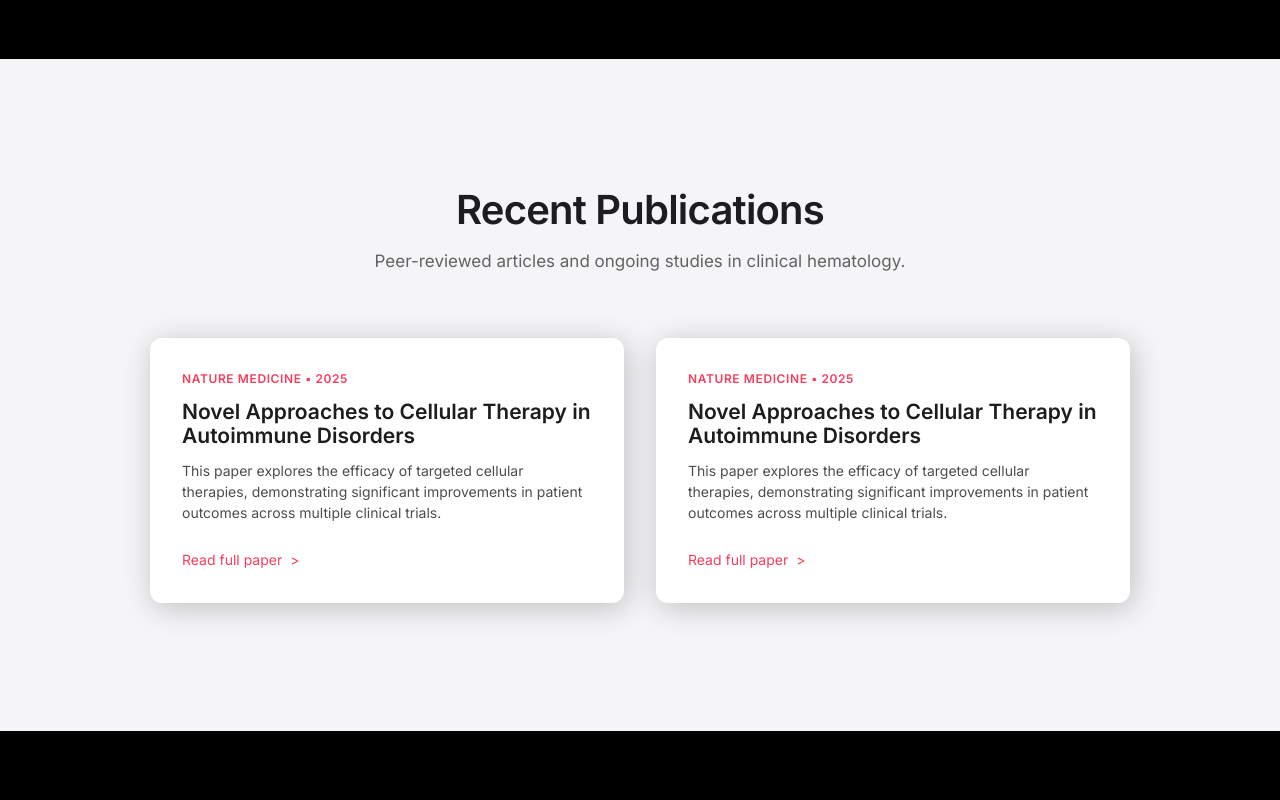
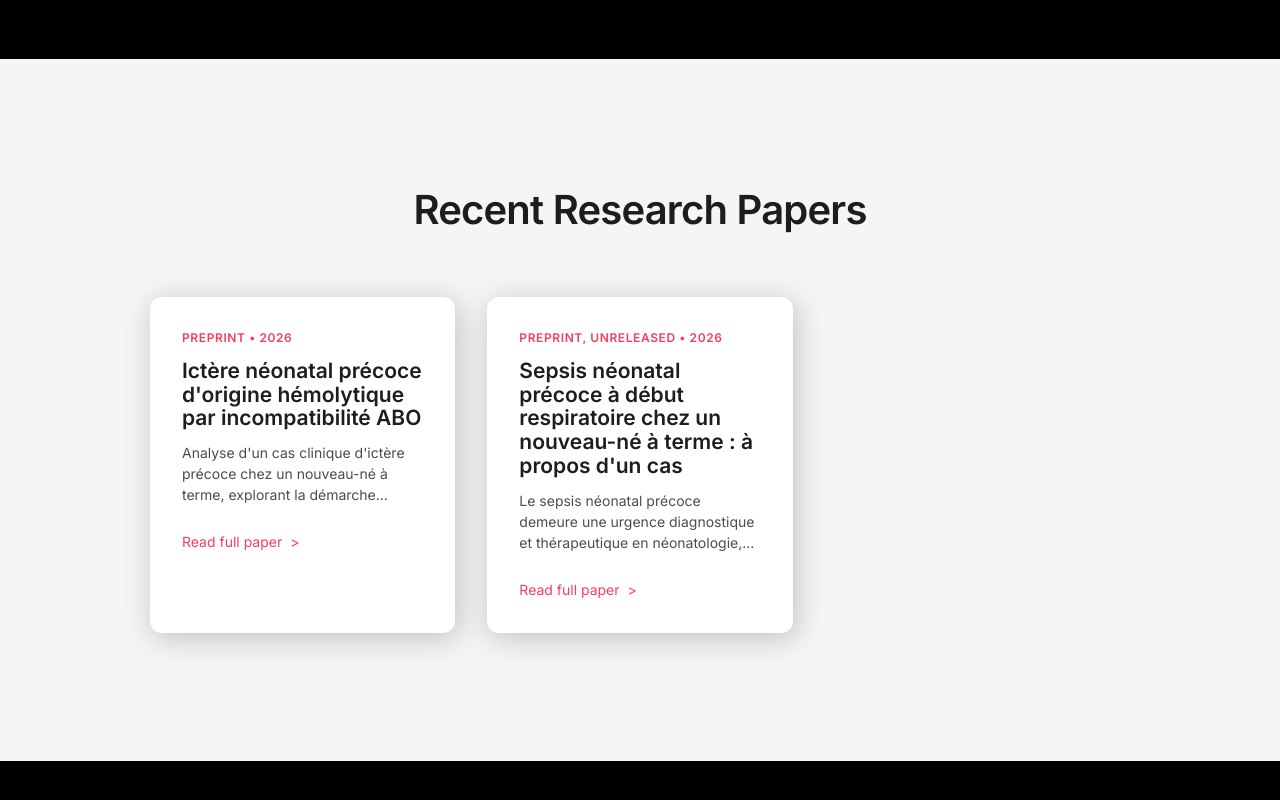
Before and after one commit to biowess/portfolio, a React (Vite) app: page / in a window 1280 px wide. Shown: the part 646-1446 px from the top of the page. Built offline with nearby package versions, Linux system fonts and the light colour scheme.

Commit message:
Update Home.tsx

```diff
--- a/src/pages/Home.tsx
+++ b/src/pages/Home.tsx
@@ -44,36 +44,55 @@ export function Home() {
             transition={{ duration: 0.6 }}
             className="text-center mb-16"
           >
-            <h2 className="section-heading mb-4">Recent Publications</h2>
-            <p className="text-[17px] text-black/60 max-w-2xl mx-auto">
-              Peer-reviewed articles and ongoing studies in clinical hematology.
-            </p>
+            <h2 className="section-heading mb-4">Recent Research Papers</h2>
           </motion.div>
 
-          <div className="grid md:grid-cols-2 gap-8">
-            {[1, 2].map((item, i) => (
+          <div className="grid md:grid-cols-2 lg:grid-cols-3 gap-8">
+  {/* Card 1 */}
   <motion.div
-                key={item}
     initial={{ opacity: 0, y: 20 }}
     whileInView={{ opacity: 1, y: 0 }}
     viewport={{ once: true, margin: "-100px" }}
-                transition={{ duration: 0.6, delay: i * 0.1 }}
+    transition={{ duration: 0.6, delay: 0.1 }}
     className="bg-white dark:bg-apple-surfaceDark1 rounded-[12px] p-8 shadow-apple"
   >
     <div className="text-[12px] font-semibold text-hematology mb-3 uppercase tracking-wider">
-                  Nature Medicine &bull; 2025
+      Preprint &bull; 2026
     </div>
     <h3 className="text-[21px] font-semibold leading-tight mb-3 dark:text-white">
-                  Novel Approaches to Cellular Therapy in Autoimmune Disorders
+      Ictère néonatal précoce d'origine hémolytique par incompatibilité ABO
     </h3>
     <p className="text-[14px] text-black/70 dark:text-white/70 mb-6 line-clamp-3">
-                  This paper explores the efficacy of targeted cellular therapies, demonstrating significant improvements in patient outcomes across multiple clinical trials.
+      Analyse d'un cas clinique d'ictère précoce chez un nouveau-né à terme, explorant la démarche diagnostique face à une hyperbilirubinémie non conjuguée.
     </p>
-                <Link to="/research" className="text-[14px] text-hematology hover:underline">
+    <Link to="/research/case-1" className="text-[14px] text-hematology hover:underline">
       Read full paper <span className="ml-1">&gt;</span>
     </Link>
   </motion.div>
-            ))}
+
+  {/* Card 2 */}
+  <motion.div
+    initial={{ opacity: 0, y: 20 }}
+    whileInView={{ opacity: 1, y: 0 }}
+    viewport={{ once: true, margin: "-100px" }}
+    transition={{ duration: 0.6, delay: 0.2 }}
+    className="bg-white dark:bg-apple-surfaceDark1 rounded-[12px] p-8 shadow-apple"
+  >
+    <div className="text-[12px] font-semibold text-hematology mb-3 uppercase tracking-wider">
+      Preprint, unreleased &bull; 2026
+    </div>
+    <h3 className="text-[21px] font-semibold leading-tight mb-3 dark:text-white">
+      Sepsis néonatal précoce à début respiratoire chez un nouveau-né à terme : à propos d'un cas
+    </h3>
+    <p className="text-[14px] text-black/70 dark:text-white/70 mb-6 line-clamp-3">
+      Le sepsis néonatal précoce demeure une urgence diagnostique et thérapeutique en néonatologie, en raison de sa présentation initialement peu spécifique et du risque d'évolution rapide vers la défaillance multiviscérale. Nous rapportons le cas d'un nouveau-né à terme, admis dans les premières 24 heures de vie pour détresse respiratoire modérée, mauvaise adaptation alimentaire et instabilité thermique.
+    </p>
+    <Link to="/research/case-2" className="text-[14px] text-hematology hover:underline">
+      Read full paper <span className="ml-1">&gt;</span>
+    </Link>
+  </motion.div>
+
+
 </div>
         </div>
       </section>
```
Lines whose indentation alone changed are shown as unchanged.
